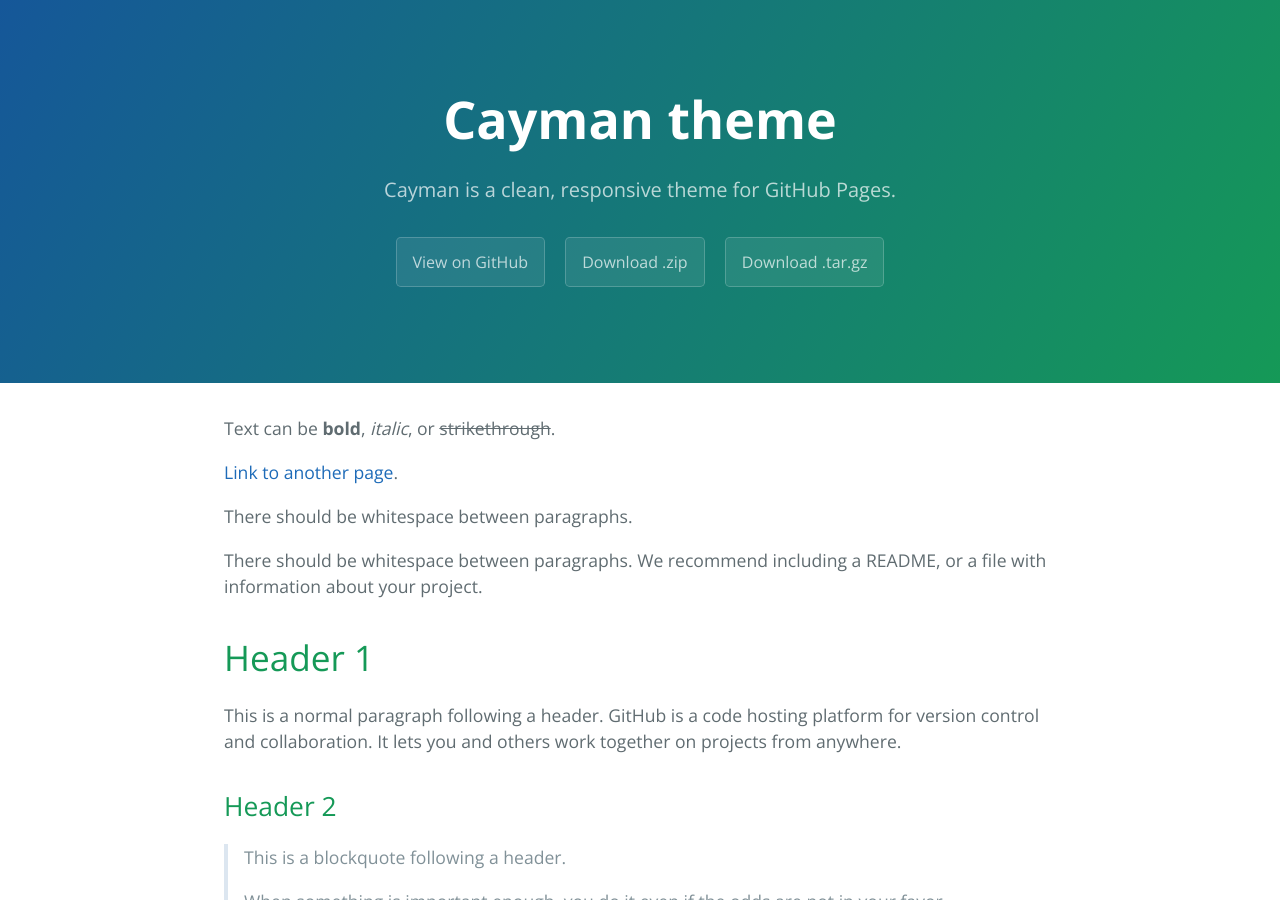
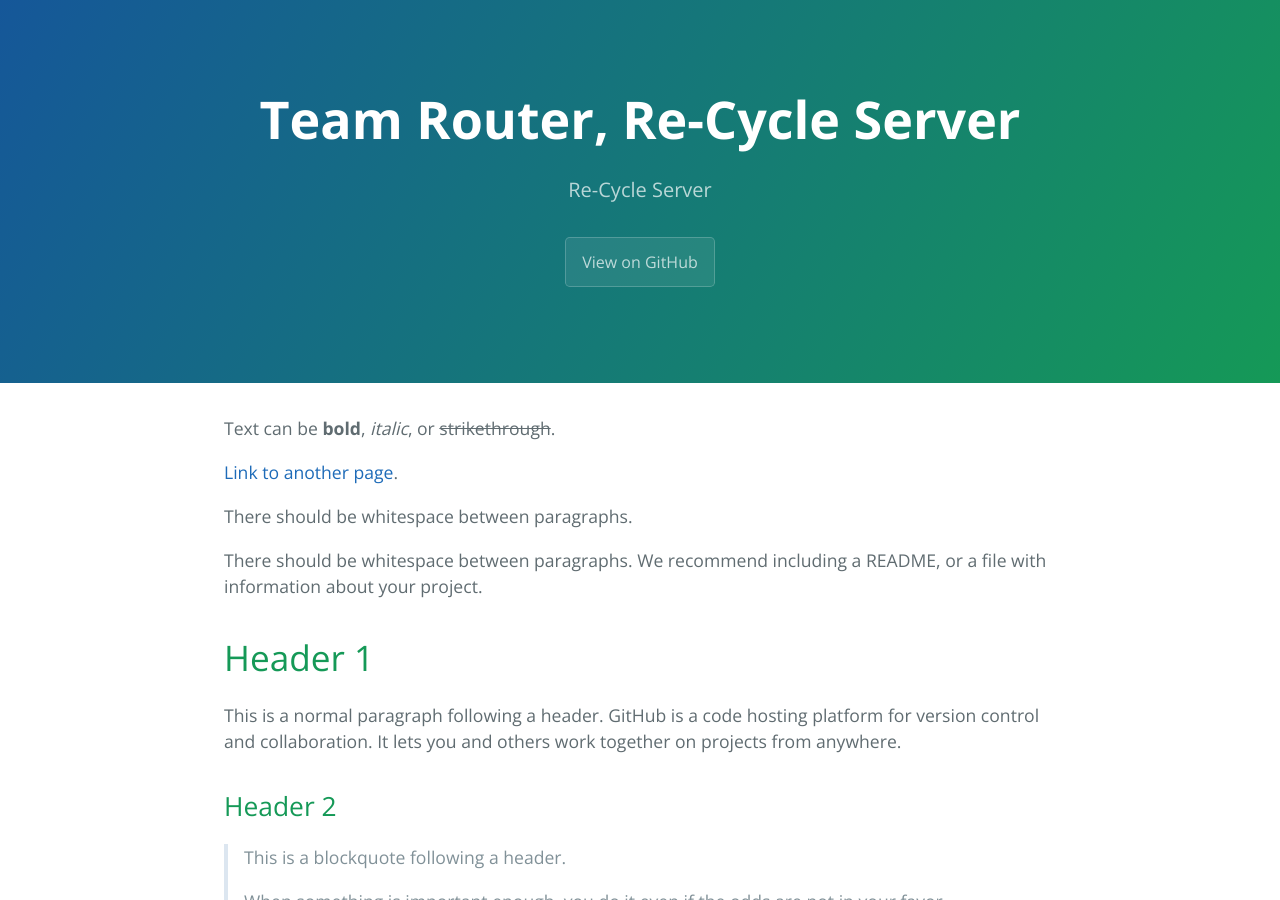
Before and after one commit to Team-Router/server, a Jekyll site: the page built from index.md, in a window 1280 px wide and 900 px high. Built offline with Jekyll 4.4.1, drawn with Linux system fonts in a browser that asks for light colours.

Commit message:
docs: config.yml

```diff
--- a/_config.yml
+++ b/_config.yml
@@ -1,5 +1,5 @@
-title: Cayman theme
-description: Cayman is a clean, responsive theme for GitHub Pages.
-show_downloads: true
+title: Team Router, Re-Cycle Server
+description: Re-Cycle Server
+show_downloads: false
 google_analytics:
 theme: jekyll-theme-cayman
```
